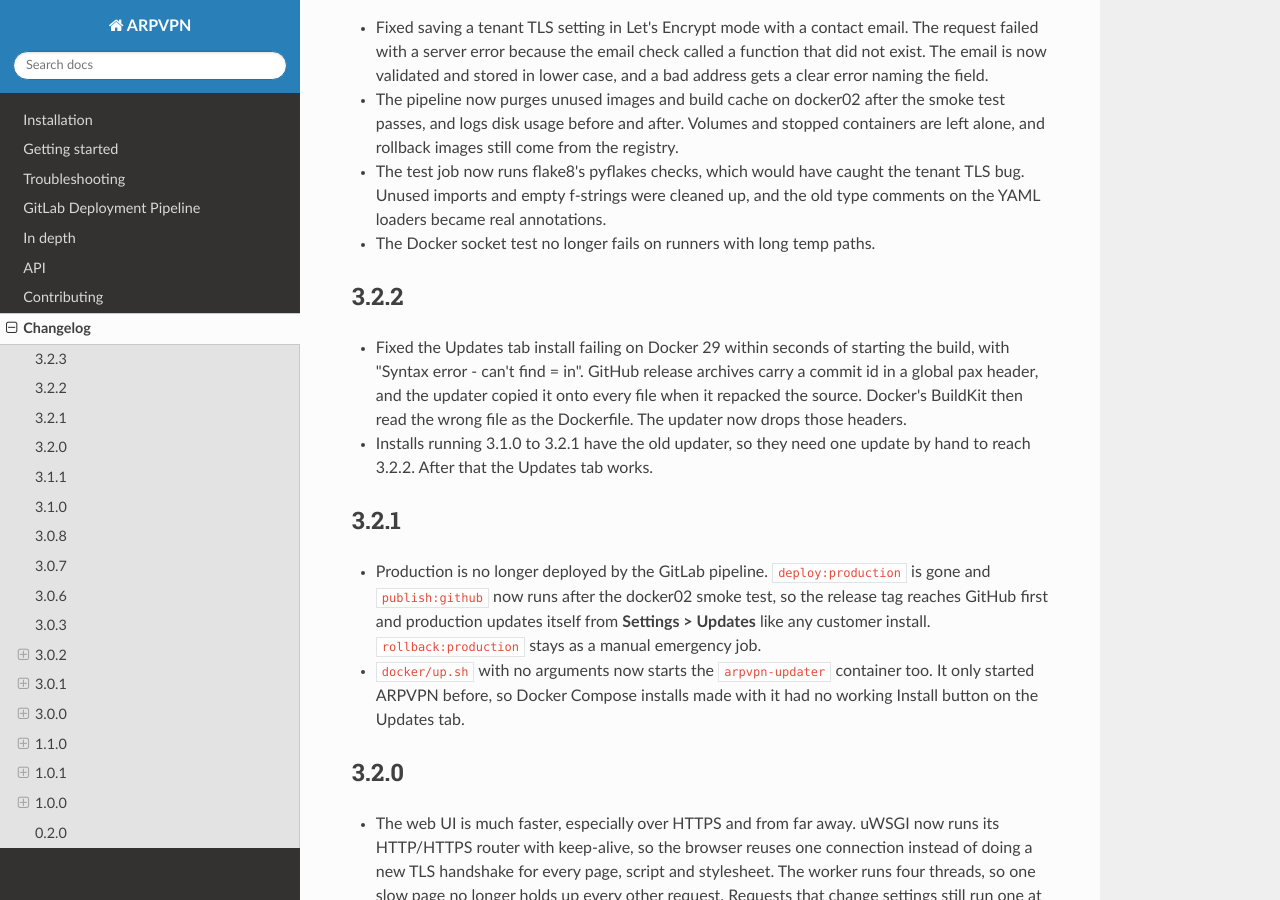
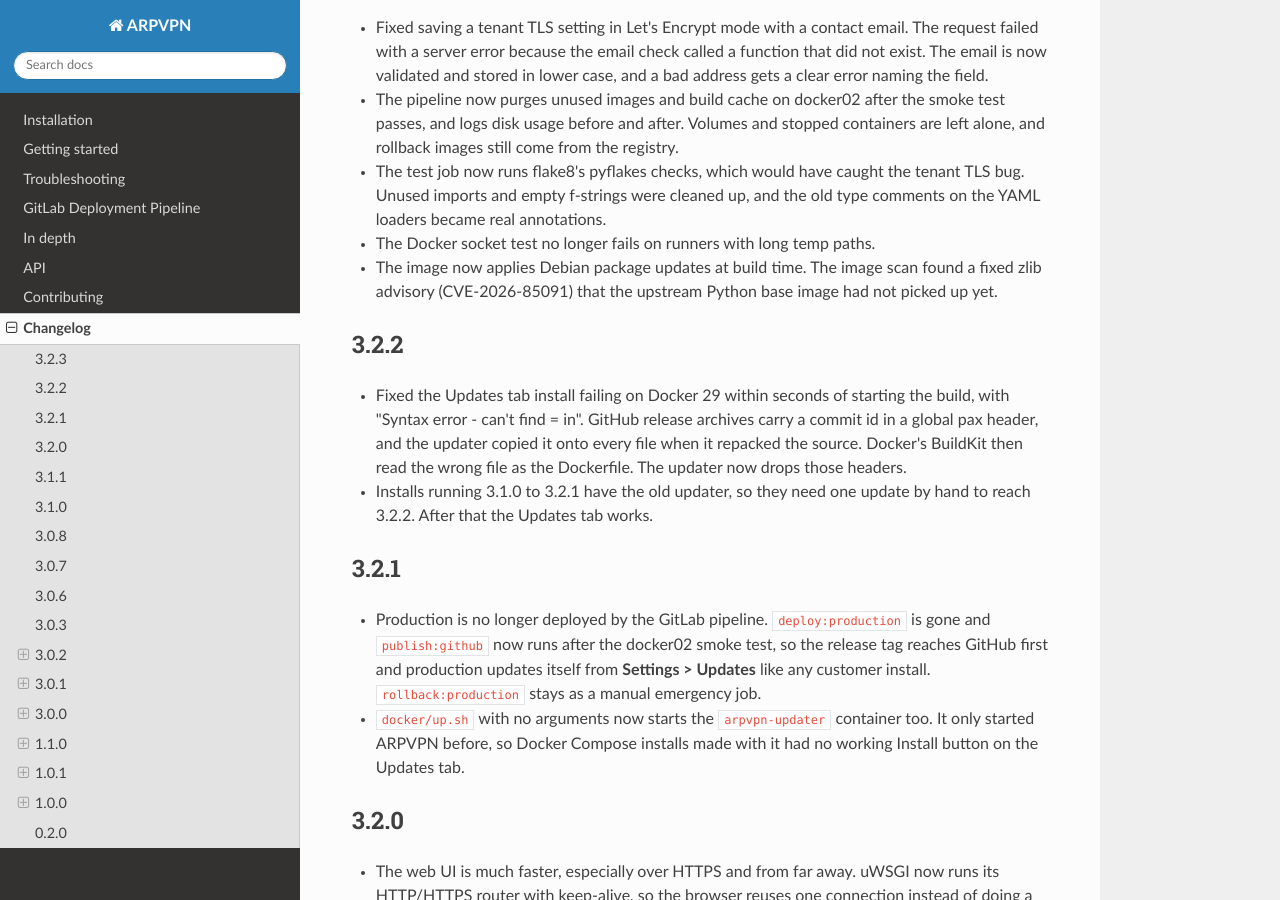
Before and after one commit to arphost-com/ARPVPN, a Sphinx documentation site: the page built from docs/source/changelog.rst, in a window 1280 px wide and 900 px high, scrolled down 349 px. Built offline with Sphinx 7.4.7 and the Read the Docs theme 3.1.0, drawn with Linux system fonts in a browser that asks for light colours.

Commit message:
Apply Debian security updates in the image build
The image scan failed on a fixed zlib advisory (CVE-2026-85091) that
the python:3.14-slim-trixie base image has not been rebuilt with yet.
The build now runs apt-get upgrade before installing packages.

OpenProject #4191

Co-Authored-By: BarryBot

```diff
--- a/docs/source/changelog.rst
+++ b/docs/source/changelog.rst
@@ -20,6 +20,9 @@ All notable changes to this project will be documented here.
   tenant TLS bug. Unused imports and empty f-strings were cleaned up, and the
   old type comments on the YAML loaders became real annotations.
 * The Docker socket test no longer fails on runners with long temp paths.
+* The image now applies Debian package updates at build time. The image scan
+  found a fixed zlib advisory (CVE-2026-85091) that the upstream Python base
+  image had not picked up yet.
 
 3.2.2
 -----
```
Also changed, not shown: 2 other files.
